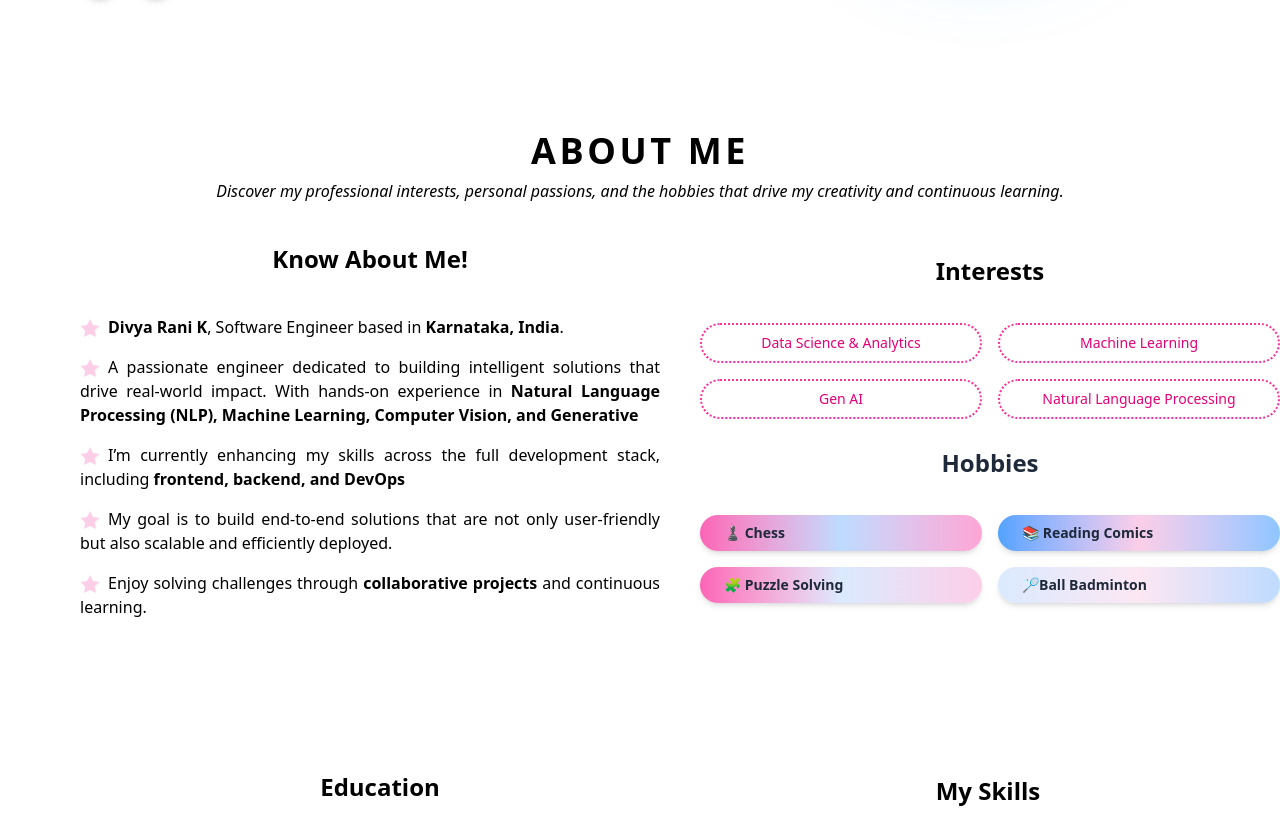
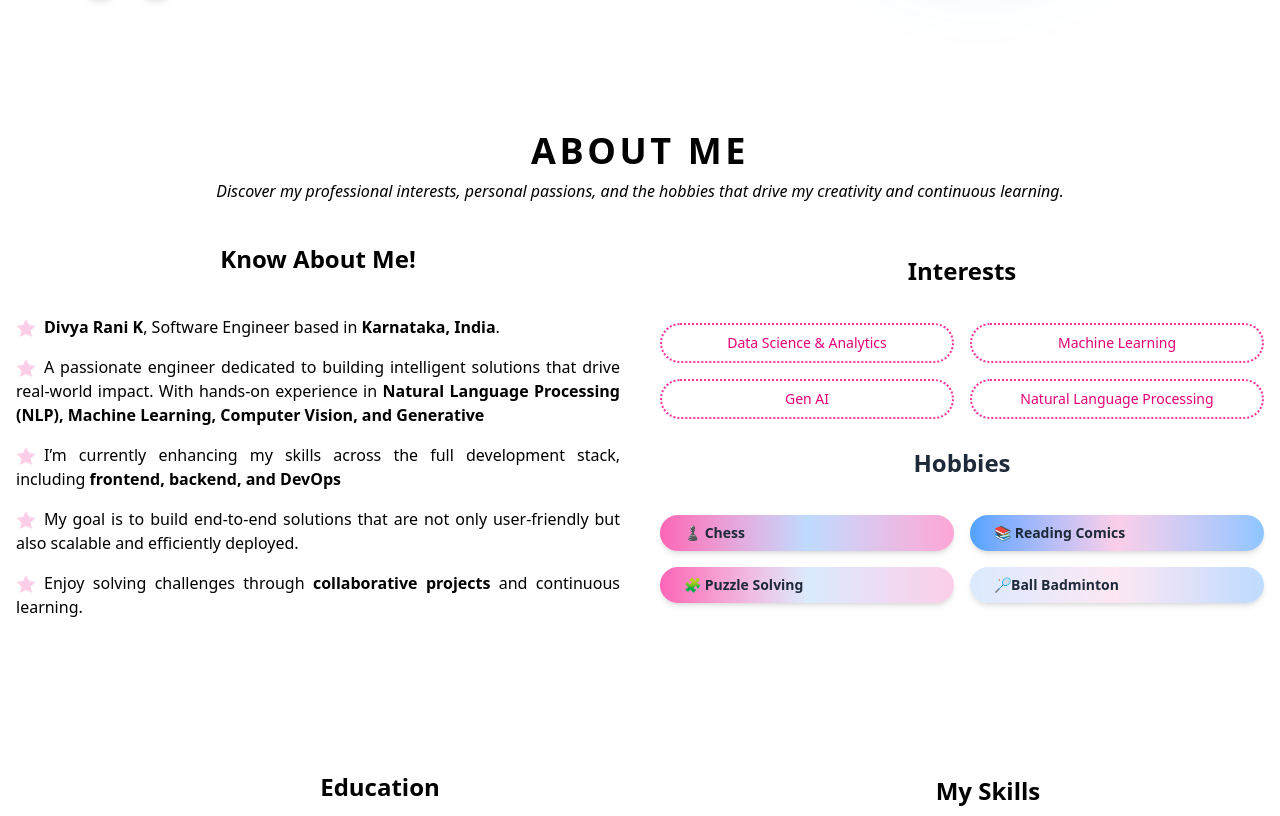
Before and after one commit to divyaranidhkls/profile, a Next.js app: page / in a window 1280 px wide. Shown: the part 564-1380 px from the top of the page. Built offline with nearby package versions, Linux system fonts and the light colour scheme.

Commit message:
Refactor AboutBlock component for improved layout and code consistency

```diff
--- a/app/Blocks/About/AboutBlock.tsx
+++ b/app/Blocks/About/AboutBlock.tsx
@@ -4,18 +4,19 @@ import AboutText from './AboutText';
 
 const AboutBlock = () => {
   return (
-    <div id= "about" className="container mx-auto">
-        <p className='text-4xl font-extrabold text-center mb-1 tracking-widest'>ABOUT ME</p>
+    <div id="about" className="container mx-auto px-4">
+      <p className="text-4xl font-extrabold text-center mb-1 tracking-widest">
+        ABOUT ME
+      </p>
       <p className="text-center mb-4 italic pt-1">
-  Discover my professional interests, personal passions, and the hobbies that drive my creativity and continuous learning.
-</p>
+        Discover my professional interests, personal passions, and the hobbies that drive my creativity and continuous learning.
+      </p>
 
-      <div className="flex flex-row justify-between items-start mt-10 ml-20 gap-10">
-        <div className="w-1/2">
+      <div className="flex flex-col md:flex-row justify-between items-start mt-10 gap-10">
+        <div className="w-full md:w-1/2">
           <AboutText />
         </div>
-        <div className="w-1/2">
-
+        <div className="w-full md:w-1/2">
           <AboutInterests />
         </div>
       </div>
```
